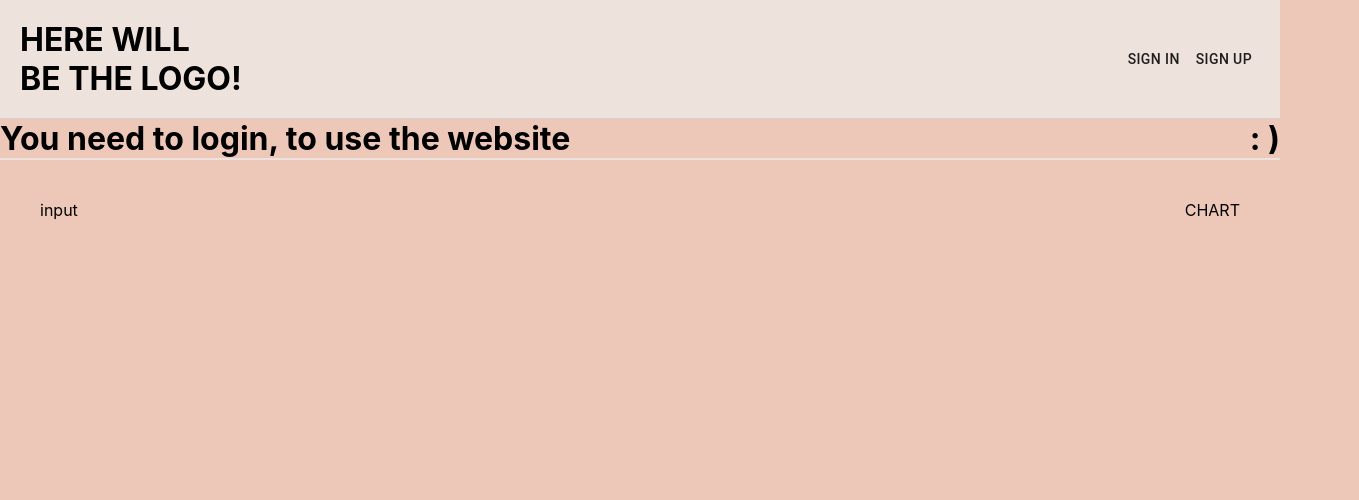
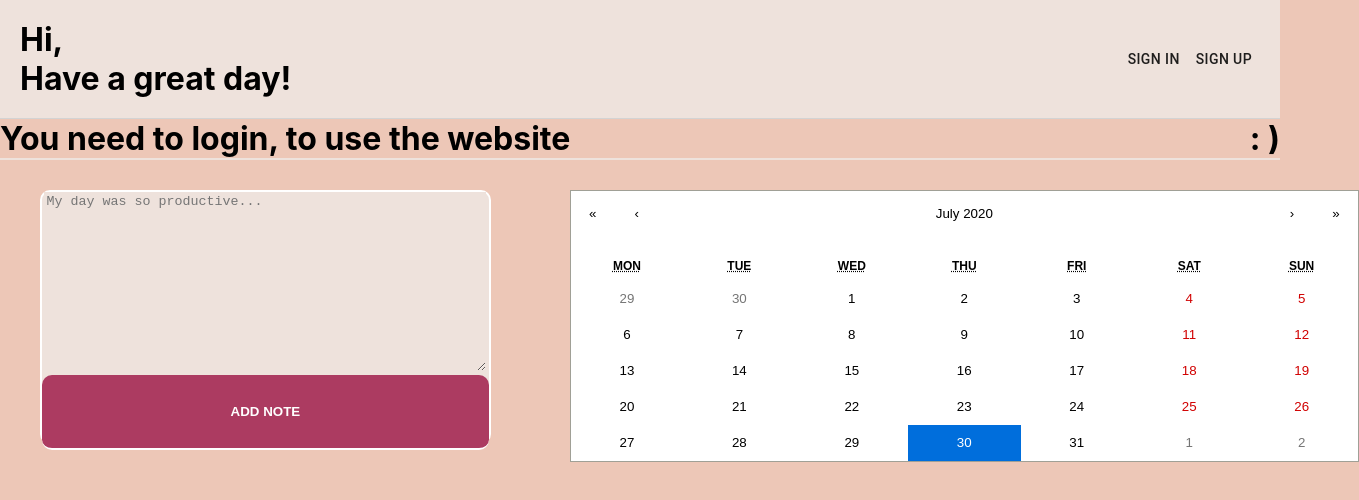
Before and after one commit to Kimi82/JustDoItToday, a React (Create React App) app: page / in a window 1280 px wide. Shown: the top 500 px of the page, 1359 px wide, since content can reach past the window. Built offline with nearby package versions, Linux system fonts and the light colour scheme; no server answers.

Commit message:
add note logic

```diff
--- a/package.json
+++ b/package.json
@@ -10,6 +10,7 @@
     "chart.js": "^2.9.3",
     "firebase": "^7.17.1",
     "react": "^16.13.1",
+    "react-calendar": "^3.1.0",
     "react-chartjs-2": "^2.9.0",
     "react-dom": "^16.13.1",
     "react-scripts": "3.4.1",
--- a/src/App.css
+++ b/src/App.css
@@ -1,5 +1,6 @@
 *, *::before, *::after{
   margin:0;
+
 }
 
 .app__toDo{
--- a/src/App.js
+++ b/src/App.js
@@ -90,7 +90,7 @@ function App() {
  return (
   <div className="app">
  <header className="navigation__header">
-    <h1>HERE WILL<br/> BE THE LOGO!</h1>
+    <h1>Hi, {user?.displayName}<br/> Have a great day!</h1>
 
     {user?.displayName ? <Button onClick={() =>{
        auth.signOut();
--- a/src/Navigation.css
+++ b/src/Navigation.css
@@ -10,7 +10,7 @@
     padding: 20px;
     object-fit: contain;
     display: flex;
-    position: sticky;
+    /* position: sticky; */
     top:0;
     z-index: 1;
     justify-content: space-between;
--- a/src/components/journal/Journal.css
+++ b/src/components/journal/Journal.css
@@ -1,9 +1,46 @@
 .journal__wrapper{
-    color: rgb(0, 0, 0);
     text-align: center;
+    width: 100%;
     height: 100%;
     display: flex;
-    justify-content: space-between;
-    margin: 40px 40px;
+    /* justify-content: space-between; */
+    margin: 30px 0px;
+
 
 }
+
+.journal__inputBox{
+    margin-left: 40px;
+    width: 40%;
+    height: 250px;
+    border: 2px white solid;
+    border-radius: 10px;
+    background-color: #EEE2DC;
+}
+
+.journal__input{
+    width: 98%;
+    height: 70%;
+    background-color: #EEE2DC;
+    border: none;
+}
+.journal__input:focus{
+    outline: 0;
+}
+
+.journal__inputButton{
+    width: 100%;
+    height: 30%;
+    border-bottom:2px white solid;
+    border-top:none;
+    border-left: none;
+    border-right: none;
+    border-radius: 10px;
+    color: white;
+    background: #AC3B61;
+}
+
+.journal__chart .react-calendar{
+    width: 100%;
+    margin-left: 10%;
+}
--- a/src/components/journal/Journal.js
+++ b/src/components/journal/Journal.js
@@ -1,15 +1,59 @@
-import React from 'react'
+import React, {useState} from 'react'
 import './Journal.css'
+import Calendar from 'react-calendar';
+import 'react-calendar/dist/Calendar.css';
+import { db } from '../../firebase.js'
+import firebase from "firebase"
+import { getNodeText } from '@testing-library/react';
 
 
 export default function Journal({user}) {
+
+  const [noteValue, setNoteValue] = useState('');
+
+  const addNote = (e) => {  //function to add note
+    const today = new Date()
+    const todayDate = String(today.getDate()).padStart(2, '0') + "_" + String(today.getMonth() + 1).padStart(2, '0');
+    e.preventDefault();
+    db.collection(user.displayName).doc("notes").collection(todayDate).add({
+        text: noteValue,
+        timestamp: firebase.firestore.FieldValue.serverTimestamp(),
+    })
+    setNoteValue('');
+}
+
+  async function getNote(date){
+  const dbDate = String(date.getDate()).padStart(2, '0') + "_" + String(date.getMonth() + 1).padStart(2, '0');
+    const task = db.collection(user.displayName).doc("notes").collection(dbDate);
+    let taskData = await task.get()
+    taskData = taskData.docs[0].data().text
+    console.log(taskData)
+    console.log("first?")
+}
+
+
+
     return (
     <div className="journal__wrapper">
 
-  <div className="journal__input">
-    input
+  <div className="journal__inputBox">
+
+	  <textarea className="journal__input" type="text" placeholder="My day was so productive..." value={noteValue} onChange={e => setNoteValue(e.target.value)}/>
+    <button className="journal__inputButton" onClick={addNote}><b>ADD NOTE</b></button>
   </div>
-        <div className="journal__chart">CHART</div>
+        <div className="journal__chart">
+          {
+
+      <div>
+        <Calendar
+          value={new Date()}
+          onChange={(value, event) => getNote(value)}
+        />
+      </div>
+
+  }
+
+        </div>
 
     </div>
     )
--- a/src/components/todo_list/ToDoList.css
+++ b/src/components/todo_list/ToDoList.css
@@ -5,7 +5,7 @@
 }
 
 .toDoList__list{
-    margin:25px 25px;
+    margin:20px 20px;
     cursor: pointer;
 }
 
--- a/src/components/todo_list/ToDoList.js
+++ b/src/components/todo_list/ToDoList.js
@@ -62,7 +62,7 @@ export default function ToDoList({user}) {
           if (!isMount && tasks.length>=1) {
             let howManyTaskIsDone = 0;
             for(let i =0; i<=tasks.length-1; i++){
-                 if(tasks[i].task.isDone == true){
+                 if(tasks[i].task.isDone === true){
                     howManyTaskIsDone+=1
                     setTaskDone(howManyTaskIsDone);
                     }
```
Also changed, not shown: 1 other file (tests, documents, lock files or other folders).
